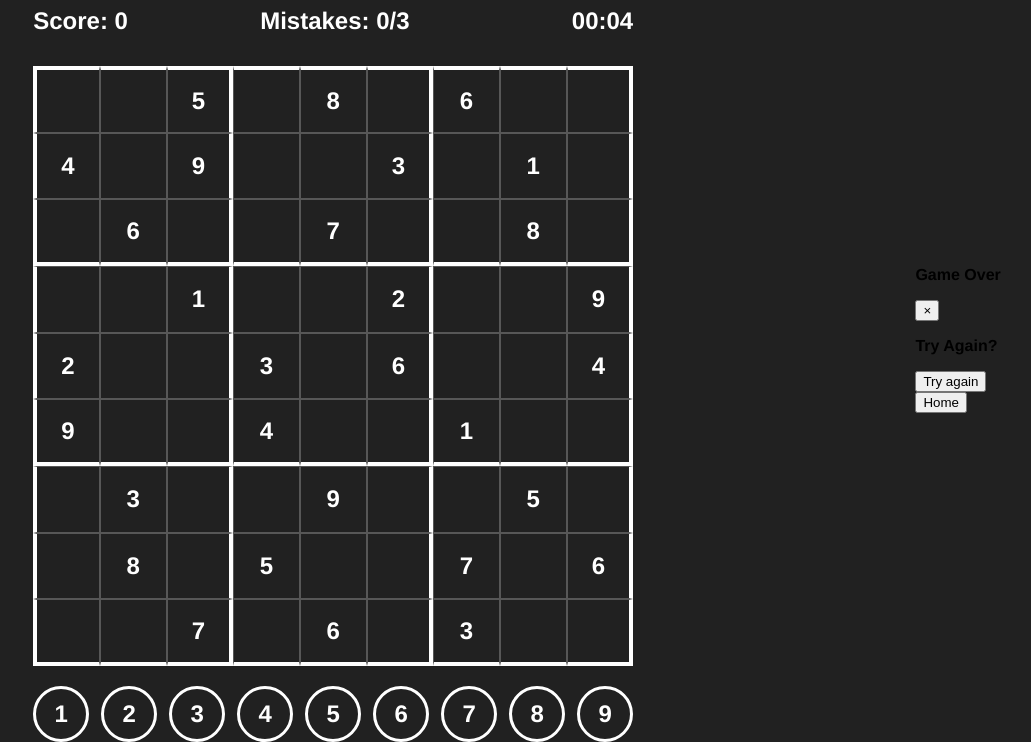
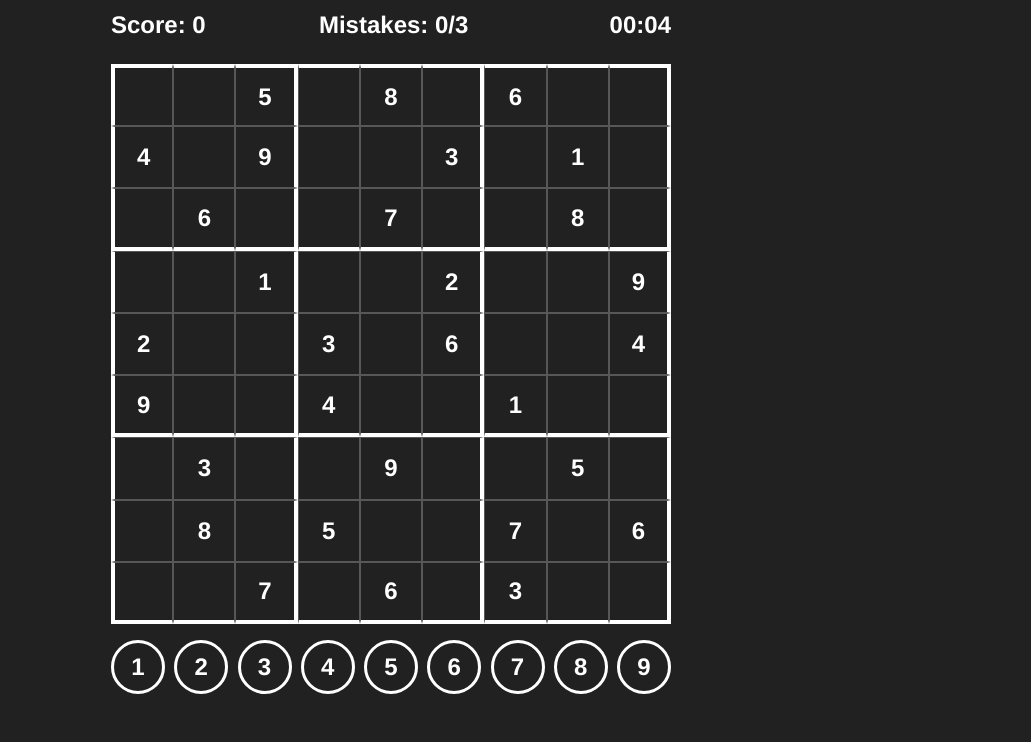
Before and after one commit to RajvirsinhJadeja/Mini-Games-Hub, a plain HTML site: page sudoku.html in a window 1280 px wide. Shown: the part 79-821 px from the top of the page, without its empty margins (249-1280 px from the left). After the commit the page ends 800 px from the top, so only its background shows below. Drawn offline with Linux system fonts and the light colour scheme.

Commit message:
Implemented responsive height to sudoku

```diff
--- a/css/main.css
+++ b/css/main.css
@@ -1,5 +1,5 @@
 html {
-  overflow-y: scroll;
+  overflow-y: auto;
 }
 body {
   background-color: rgba(33, 33, 33, 1);
@@ -34,9 +34,7 @@ div.container {
   justify-content: center;
 }
 div.game1,
-div.game2,
-div.game3,
-div.game4 {
+div.game2 {
   display: flex;
   flex-direction: column;
   width: 100%;
@@ -51,9 +49,7 @@ div.game4 {
   transition: transform 250ms, box-shadow 250ms;
 }
 div.game1 img,
-div.game2 img,
-div.game3 img,
-div.game4 img {
+div.game2 img {
   width: 100%;
   height: 85%;
   border-radius: 20px;
@@ -65,9 +61,7 @@ div.game4 img {
   box-sizing: border-box;
 }
 div.game1 p,
-div.game2 p,
-div.game3 p,
-div.game4 p {
+div.game2 p {
   width: 100%;
   height: 15%;
   margin: 0;
@@ -77,9 +71,7 @@ div.game4 p {
   text-align: center;
 }
 div.game1:hover,
-div.game2:hover,
-div.game3:hover,
-div.game4:hover {
+div.game2:hover {
   transform: scale(1.1);
   box-shadow: 0px 0px 10px 7px rgb(255, 255, 255, 0.25);
 }
--- a/css/sudoku.css
+++ b/css/sudoku.css
@@ -1,5 +1,5 @@
 html {
-  overflow-y: scroll;
+  overflow-y: auto;
 }
 body {
   background-color: rgba(33, 33, 33, 1);
@@ -20,6 +20,8 @@ div.container {
   align-items: center;
   justify-content: center;
   margin: 0;
+  padding-top: 20px;
+  padding-bottom: 20px;
   width: 100%;
   height: 100%;
 }
@@ -28,8 +30,8 @@ p.title {
   text-align: center;
   margin: 0;
   width: 600px;
-  margin-bottom: 20px;
-  font-size: 3rem;
+  margin-bottom: 2px;
+  font-size: clamp(2rem, min(3.3vw, 3.3vh), 3rem);
 }
 div.tool-bar {
   display: flex;
@@ -37,11 +39,11 @@ div.tool-bar {
   justify-content: space-between;
   align-items: center;
   margin: 0;
-  margin-bottom: 20px;
-  width: clamp(350px, 90vw, 600px);
-  height: 50px;
+  padding: 0;
+  margin-bottom: 1px;
+  width: clamp(350px, min(90vw, 70vh), 600px);
   color: white;
-  font-size: clamp(1.2rem, 3.3vw, 1.5rem);
+  font-size: clamp(1.2rem, min(3.3vw, 3.3vh), 1.5rem);
 }
 p.mistakes {
   padding-right: 5%;
@@ -54,8 +56,9 @@ div.sudoku-grid {
   grid-template-columns: repeat(9, 1fr);
   grid-template-rows: repeat(9, 1fr);
   margin: 0;
-  width: clamp(350px, 90vw, 600px);
-  height: clamp(350px, 90vw, 600px);
+  padding: 0;
+  width: clamp(350px, min(90vw, 70vh), 600px);
+  height: clamp(350px, min(90vw, 70vh), 600px);
 }
 
 div.cell {
@@ -84,8 +87,8 @@ div.number-box {
   justify-content: space-between;
   align-items: center;
   margin: 0;
-  margin-top: 20px;
-  width: clamp(350px, 90vw, 600px);
+  margin-top: clamp(5px, 2vh, 20px);
+  width: clamp(350px, min(90vw, 70vh), 600px);
 }
 p.num {
   display: flex;
@@ -94,8 +97,8 @@ p.num {
   border: 3px solid white;
   margin: 0;
   padding: 0;
-  width: clamp(30px, 7.7vw, 50px);
-  height: clamp(30px, 7.7vw, 50px);
+  width: clamp(30px, min(7.7vw, 6vh), 50px);
+  height: clamp(30px, min(7.7vw, 6vh), 50px);
   cursor: pointer;
   border-radius: 51%;
   font-size: 1.5rem;
--- a/sudoku.html
+++ b/sudoku.html
@@ -29,23 +29,6 @@
       </div>
     </div>
 
-    <!-- Fail modal -->
-    <div class="modal" id="failModal">
-      <div class="modal-content">
-        <div class="modal-header">
-          <p class="modal-title">Game Over</p>
-          <button class="modal-close">&times;</button>
-        </div>
-        <div class="modal-message">
-          <p>Try Again?</p>
-        </div>
-        <div class="modal-buttons">
-          <button class="tryAgain-button">Try again</button>
-          <button class="home-button">Home</button>
-        </div>
-      </div>
-    </div>
-
     <script src="js/sudoku.js"></script>
   </body>
 </html>
```
